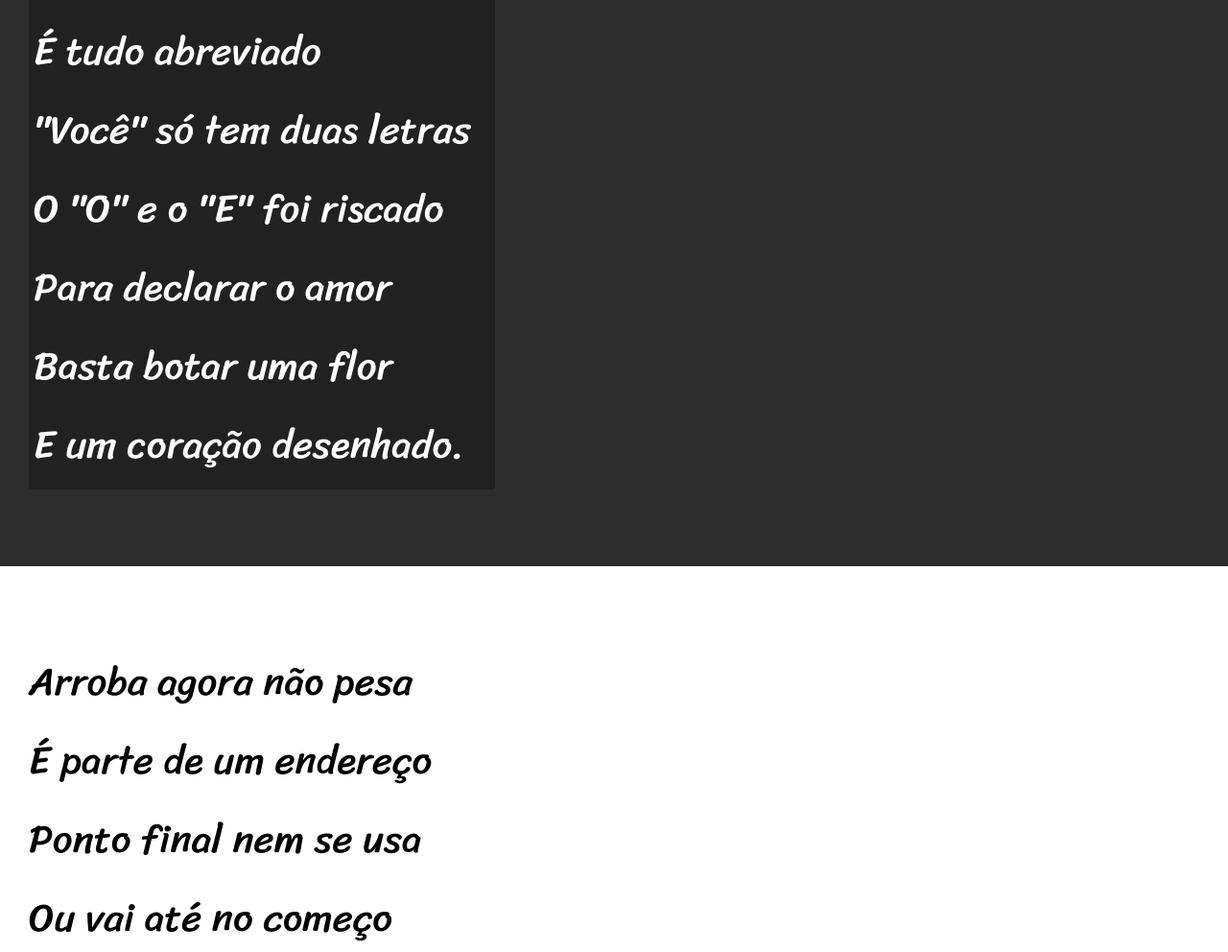
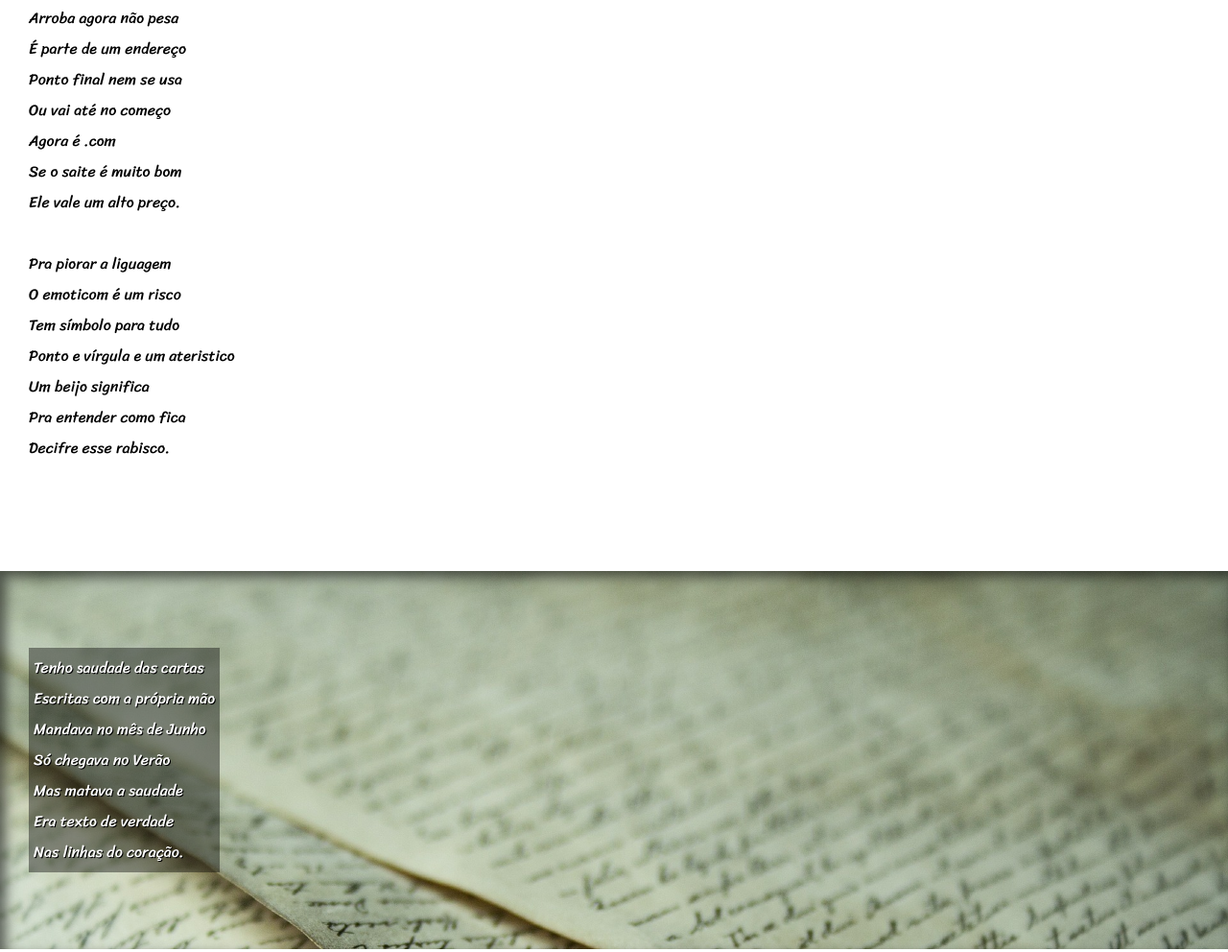
Before and after one commit to LuanaDomingues/html-css, a plain HTML site: page desafios html e css/desafio012/index.html in a window 1280 px wide. Shown: the part 1147-2139 px from the top of the page at 96% size. Drawn offline with Linux system fonts and the light colour scheme.

Commit message:
atualizando

```diff
--- a/desafios html e css/desafio012/estilo/style.css
+++ b/desafios html e css/desafio012/estilo/style.css
@@ -54,7 +54,11 @@ section {
     line-height: 2em;
     padding-left: 30px;
     font-family: var(--fonte3);
-    font-size: 3.2vw;
+    font-size: 3.2c vw;
+}
+
+section > p {
+    padding-bottom: 2em;
 }
 
 .normal {
@@ -63,16 +67,28 @@ section {
 }
 
 .imagem {
-    background-color: rgb(46, 45, 45);
+    background-color: rgba(46, 45, 45, 0.342);
     color: white;
+    box-shadow: inset 6px 6px 13px 0px rgba(0, 0, 0, 0.568);
+    background-size: cover;
+    background-attachment: fixed;
 }
 
 .imagem > p {
     display: inline-block;
-    background-color: rgba(0, 0, 0, 0.274);
+    background-color: rgba(0, 0, 0, 0.404);
     padding: 5px;
+    text-shadow: 1px 1px 0px black;
 }
 
+#img01 {
+    background-image: url(../imagens/background001.jpg);
+    background-position: right center;
+}
+
+#img02 {
+    background-image: url(../imagens/background002.jpg);
+}
 footer {
     background-color: black;
     color: white;
--- a/desafios html e css/desafio012/index.html
+++ b/desafios html e css/desafio012/index.html
@@ -24,7 +24,7 @@
     </p>
 </section>
 
-<section class="imagem">
+<section class="imagem" id="img01">
     <p>
         Não é mais como era antes <br>
         É tudo abreviado <br>
@@ -58,7 +58,7 @@
      </p>
 </section>
 
-<section class="imagem">
+<section class="imagem" id="img02">
     <p>
         Tenho saudade das cartas <br>
         Escritas com a própria mão <br>
```
